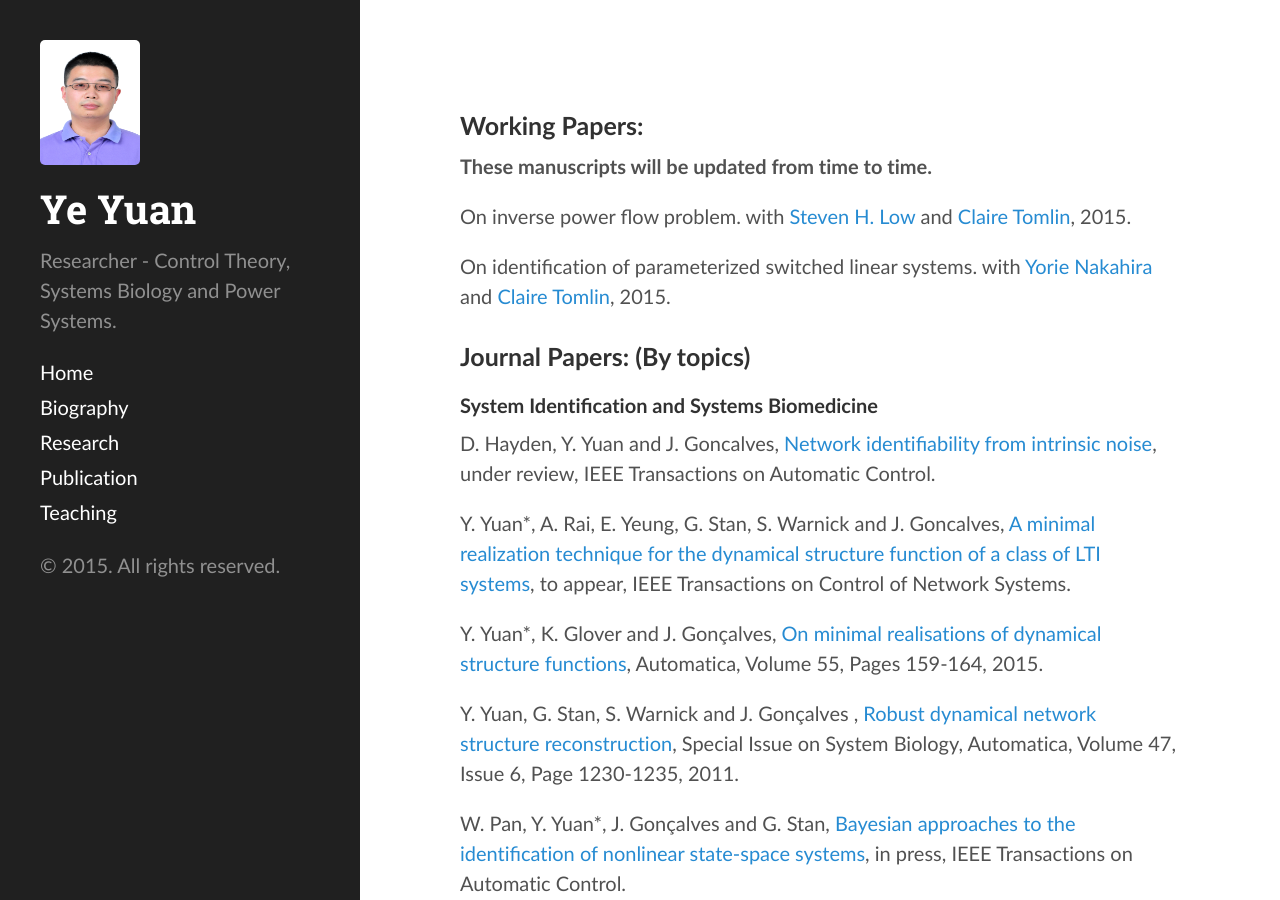
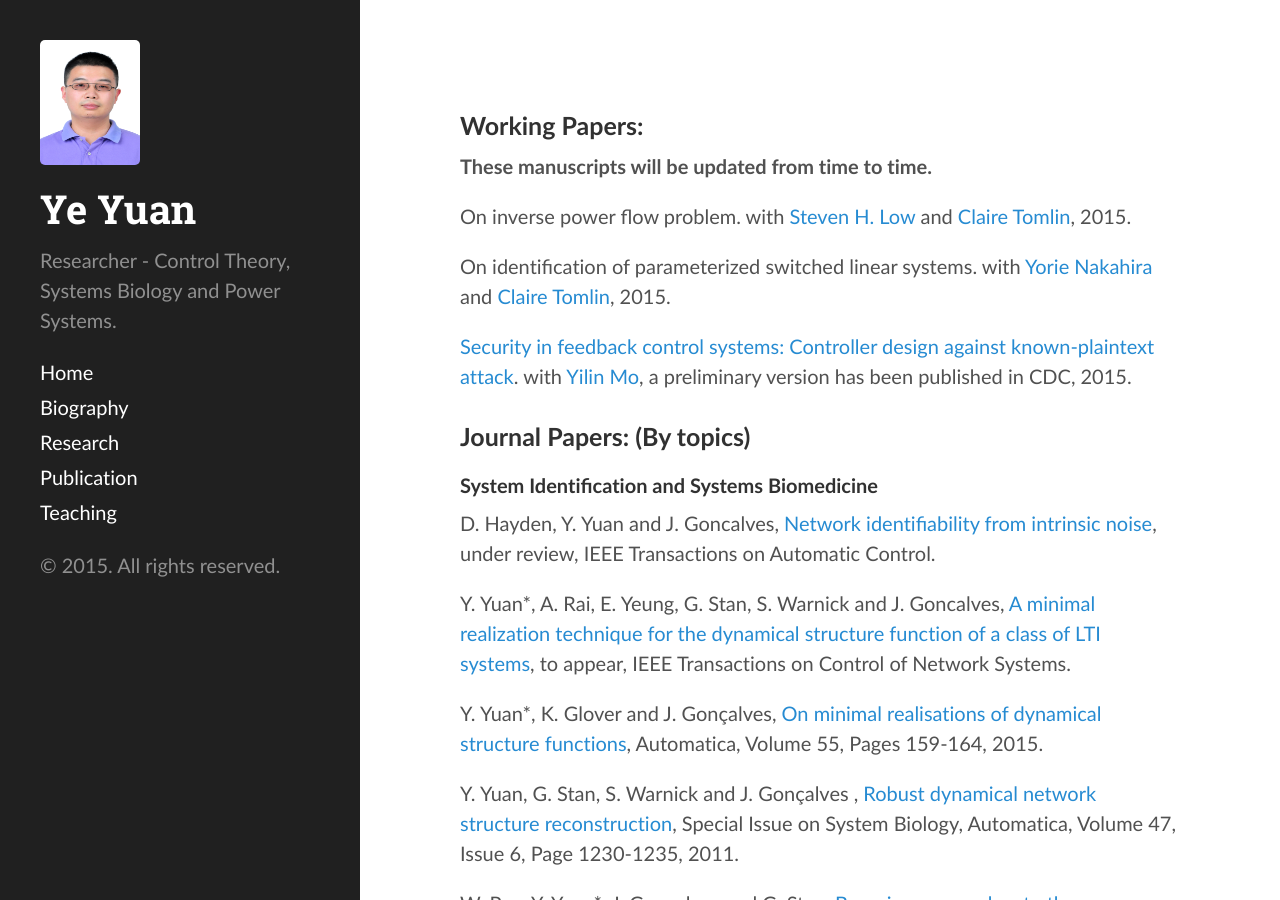
Before and after one commit to yy311/yy311.github.io, a Jekyll site: the page built from publication.md, in a window 1280 px wide and 900 px high. Built offline with Jekyll 4.4.1, drawn with Linux system fonts in a browser that asks for light colours; some of the changed text lies outside the part shown.

Commit message:
Update publication.md

```diff
--- a/publication.md
+++ b/publication.md
@@ -10,6 +10,7 @@
 
 On identification of parameterized switched linear systems. with [Yorie Nakahira](https://directory.caltech.edu/personnel/ynakahir) and [Claire Tomlin](http://www.eecs.berkeley.edu/~tomlin/), 2015.
 
+[Security in feedback control systems: Controller design against known-plaintext attack](https://www.authorea.com/users/62980/articles/74733). with [Yilin Mo](http://yilinmo.github.io/), a preliminary version has been published in CDC, 2015.
 
 
 ###Journal Papers: (By topics)
```
Also changed, not shown: other parts of publication.md (+0 -2 lines).
